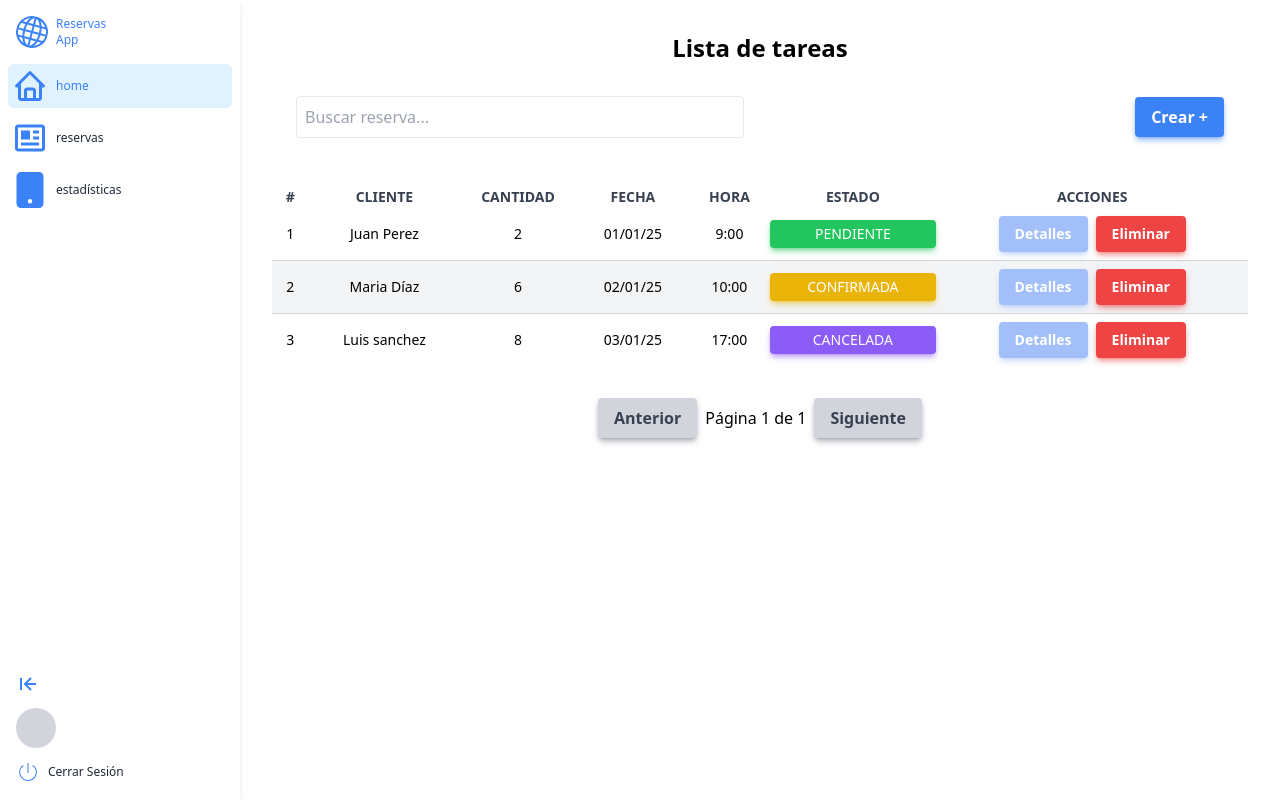
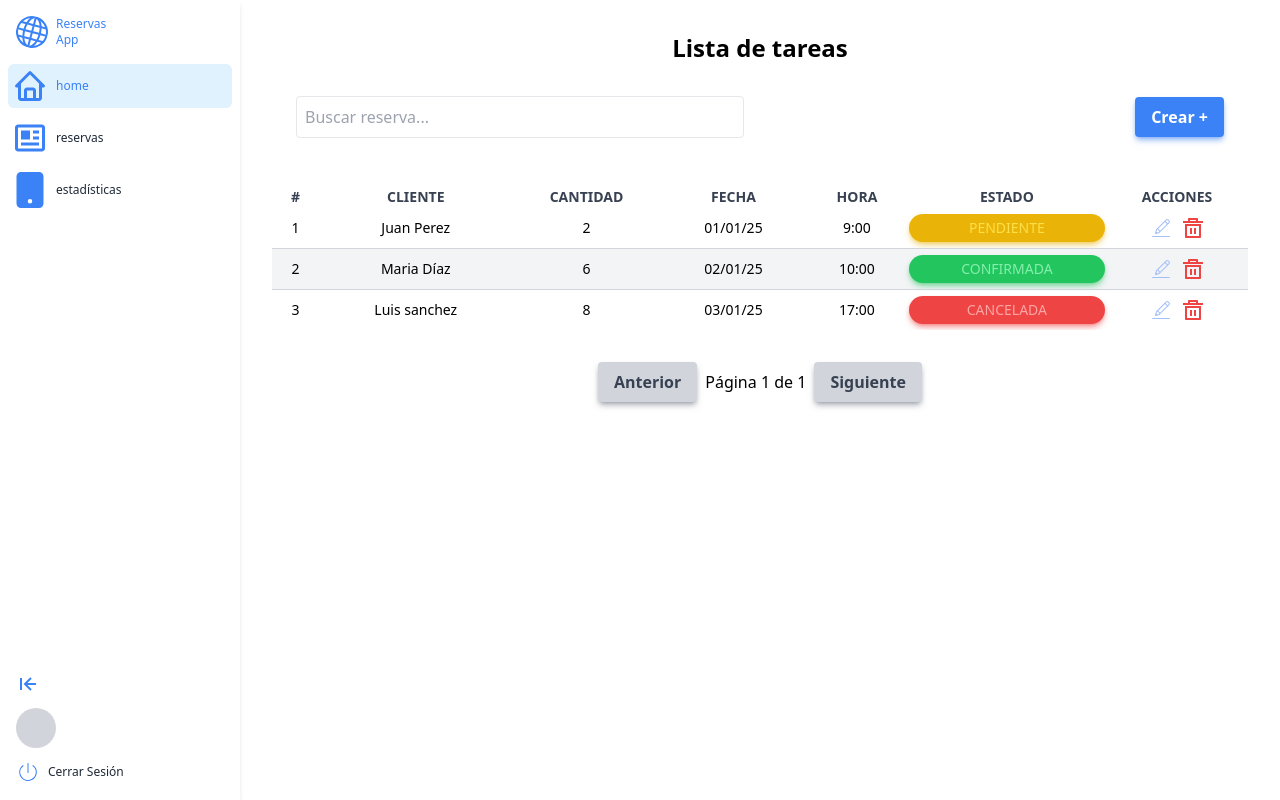
Before and after one commit to Guerre-Pablo-Agustin/reservas-restaurante, a Next.js app: page /dashboard in a window 1280 px wide. Built offline with nearby package versions, Linux system fonts and the light colour scheme.

Commit message:
agreago iconos a los botones de la tabla

```diff
--- a/src/components/Dashboard/Home/Create.tsx
+++ b/src/components/Dashboard/Home/Create.tsx
@@ -146,6 +146,8 @@ const Create = ({
             <input
               type="number"
               name="quantity"
+              min={1}
+              max={10}
               value={newReservation.quantity}
               onChange={handleNewReservationChange}
               className="w-full rounded-md border-gray-300 p-2 text-sm text-gray-800"
--- a/src/components/Dashboard/Home/Details.tsx
+++ b/src/components/Dashboard/Home/Details.tsx
@@ -107,6 +107,8 @@ const Details = ({ setShowDetails, selectId }: Props) => {
             <input
               type="number"
               name="quantity"
+              min={1}
+              max={10}
               value={editableReservation.quantity || ''}
               onChange={handleChange}
               className="w-full rounded-md border-gray-300 p-2 text-sm text-gray-800"
--- a/src/components/Dashboard/Home/ReserveList.tsx
+++ b/src/components/Dashboard/Home/ReserveList.tsx
@@ -7,6 +7,8 @@ import Paginated from "./Paginated";
 import { useStore } from "@/store/store";
 import Create from "./Create";
 import Details from "./Details";
+import { RiDeleteBin5Line } from "react-icons/ri";
+import { CiEdit } from "react-icons/ci";
 
 const ReserveList = () => {
   const {
@@ -54,11 +56,11 @@ const ReserveList = () => {
   const getStatus = (status: string) => {
     switch (status) {
       case "pendiente":
-        return "bg-green-500 text-white shadow-md shadow-green-500/50";
+        return "bg-yellow-500 text-yellow-300 shadow-md shadow-yellow-500/50";
       case "confirmada":
-        return "bg-yellow-500 text-white shadow-md shadow-yellow-500/50";
+        return "bg-green-500 text-green-300 shadow-md shadow-green-500/50";
       case "cancelada":
-        return "bg-violet-500 text-white shadow-md shadow-violet-500/50";
+        return "bg-red-500 text-red-300 shadow-md shadow-red-500/50";
       default:
         return "bg-gray-500 text-white shadow-md shadow-gray-500/50";
     }
@@ -136,8 +138,8 @@ const ReserveList = () => {
                   {formatDate(r.date)}
                 </td>
                 <td className="p-2 text-center text-sm">{r.time}</td>
-                <td className={`rounded text-center text-sm`}>
-                  <p className={`${getStatus(r.status)} rounded px-2 py-1`}>
+                <td className={` text-center text-sm`}>
+                  <p className={`${getStatus(r.status)} rounded-full p-1`}>
                     {r.status.toUpperCase()}
                   </p>
                 </td>
@@ -147,15 +149,13 @@ const ReserveList = () => {
                    onClick={() => {
                     setSelectId(r.id); // Guarda el ID seleccionado
                     setShowDetails(true); // Muestra el componente Details
-                  }}
-                  className="rounded bg-info px-4 py-2 font-bold text-white shadow-md shadow-info/50 hover:bg-info/70">
-                    Detalles
+                  }}>
+                   <CiEdit className="text-2xl text-info" />
                   </button>
                   <button
                     onClick={() => handleDelete(r.id)}
-                    className="rounded bg-delete px-4 py-2 font-bold text-white shadow-md shadow-delete/50 hover:bg-delete"
                   >
-                    Eliminar
+                    <RiDeleteBin5Line className="text-2xl text-red-500" />
                   </button>
                 </td>
               </tr>
```
